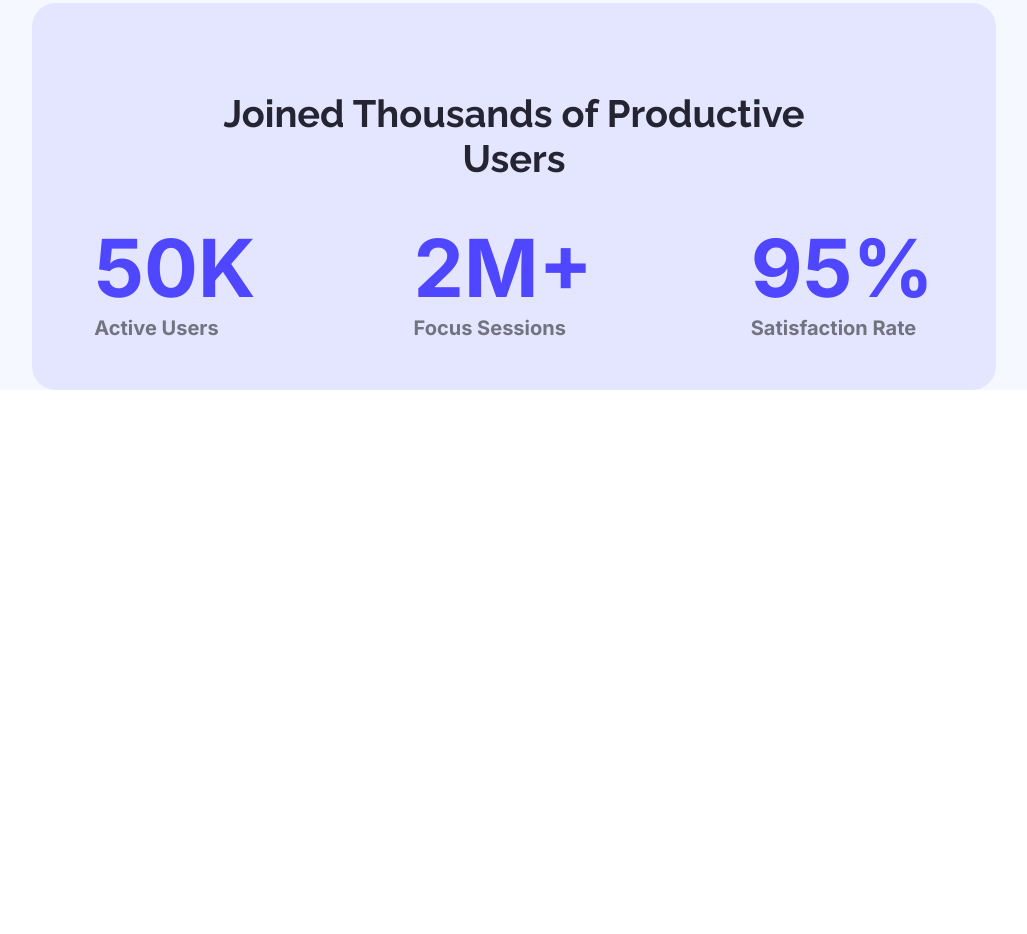
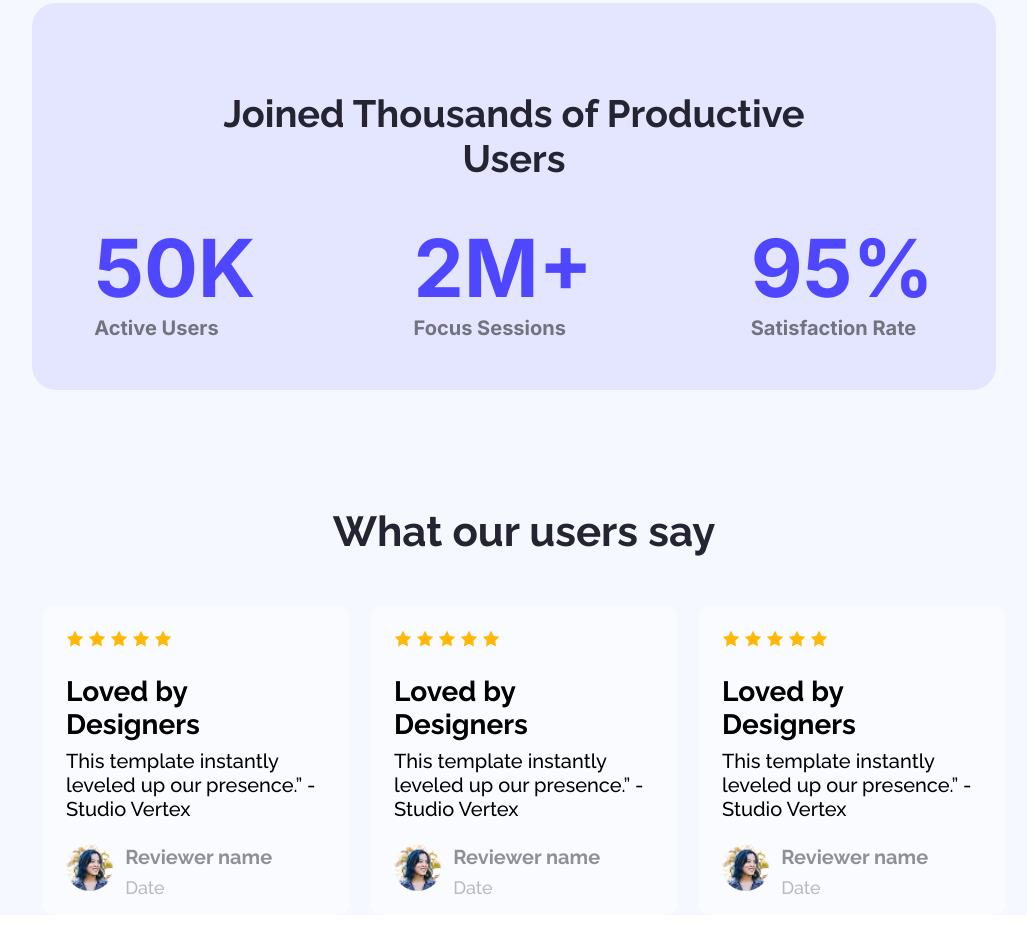
Before and after one commit to AbdullahAbrar29/Assignment-1, a plain HTML site: page index.html in a window 1280 px wide. Shown: the part 1269-2203 px from the top of the page, without its empty margins (116-1143 px from the left). Before the commit the page ends 1799 px from the top, so only its background shows below. Drawn offline with Linux system fonts and the light colour scheme.

Commit message:
Feedback section compleated

```diff
--- a/index.html
+++ b/index.html
@@ -61,6 +61,73 @@
                 </div>
             </div>
         </section>
+        <section class="User-feedback raleway">
+            <h3 class="title feedback-title">What our users say</h3>
+            <div class="feedback-container">
+                <div class="feedback">
+                    <div class="star-container">
+                        <img src="images/icon-star.png">
+                        <img src="images/icon-star.png">
+                        <img src="images/icon-star.png">
+                        <img src="images/icon-star.png">
+                        <img src="images/icon-star.png">
+                    </div>
+                    <div class="review">
+                        <h4 class="review-title">Loved by Designers</h4>
+                        <h6 class="review-comment">This template instantly leveled up our presence.” - Studio Vertex</h6>
+                    </div>
+                    <div class="reviewer">
+                        <img src="images/avatar.png" class="reviewer-img">
+                        <div class="reviewer-details">
+                            <h5 class="reviewer-name">Reviewer name</h5>
+                            <p class="review-date">Date</p>
+                        </div>
+                    </div>
+                </div>
+                <div class="feedback">
+                    <div class="star-container">
+                        <img src="images/icon-star.png">
+                        <img src="images/icon-star.png">
+                        <img src="images/icon-star.png">
+                        <img src="images/icon-star.png">
+                        <img src="images/icon-star.png">
+                    </div>
+                    <div class="review">
+                        <h4 class="review-title">Loved by Designers</h4>
+                        <h6 class="review-comment">This template instantly leveled up our presence.” - Studio Vertex</h6>
+                    </div>
+                    <div class="reviewer">
+                        <img src="images/avatar.png" class="reviewer-img">
+                        <div class="reviewer-details">
+                            <h5 class="reviewer-name">Reviewer name</h5>
+                            <p class="review-date">Date</p>
+                        </div>
+                    </div>
+                </div>
+                <div class="feedback">
+                    <div class="star-container">
+                        <img src="images/icon-star.png">
+                        <img src="images/icon-star.png">
+                        <img src="images/icon-star.png">
+                        <img src="images/icon-star.png">
+                        <img src="images/icon-star.png">
+                    </div>
+                    <div class="review">
+                        <h4 class="review-title">Loved by Designers</h4>
+                        <h6 class="review-comment">This template instantly leveled up our presence.” - Studio Vertex</h6>
+                    </div>
+                    <div class="reviewer">
+                        <img src="images/avatar.png" class="reviewer-img">
+                        <div class="reviewer-details">
+                            <h5 class="reviewer-name">Reviewer name</h5>
+                            <p class="review-date">Date</p>
+                        </div>
+                    </div>
+                </div>
+            </div>
+
+        </section>
+
     </main>
     <footer>
 
--- a/styles/logo.css
+++ b/styles/logo.css
@@ -99,7 +99,7 @@ header section h1{
 
  /* Productive Users Section Style */
  .productive-user{
-    margin: 0px 160px 140px 140px ;
+    margin: 0px 160px 0px 140px ;
     background-color: rgba(78, 71, 255, .1);
     border-radius: 24px;
     padding: 50px 142px;
@@ -127,3 +127,55 @@ header section h1{
     color: rgba(0, 0, 0, 0.5);
     margin: 0px;
 }
+
+/* user feedback section style */
+.User-feedback{
+    margin: 117px 150px;
+}
+.feedback-title{
+    text-align: center;
+    margin: 0 0 50px 0;
+}
+.feedback-container{
+    display: flex;
+    justify-content: center;
+    gap: 20px;
+}
+.feedback{
+    background-color: rgba(255, 255, 255, 0.5);
+    border-radius: 14px;
+    padding: 24px;
+}
+.review{
+    margin: 24px 0;
+}
+.review-title{
+    font-size: 28px;
+    font-weight: bold;
+    margin: 0 0 8px 0;
+
+}
+.review-comment{
+    font-size: 20px;
+    font-weight: 500;
+    margin: 0;
+}
+.reviewer{
+    display: flex;
+    height: 46px;
+}
+.reviewer-img{
+    border-radius: 50%;
+    margin-right: 12px;
+}
+.reviewer-name{
+    margin: 0;
+    font-size: 20px;
+    color: rgba(37,36,50,.5);
+}
+.review-date{
+    margin: 8px 0 0 0;
+    font-size: 18px;
+    font-weight: 500;
+    color: rgba(37,36,50,.3);
+}
```
